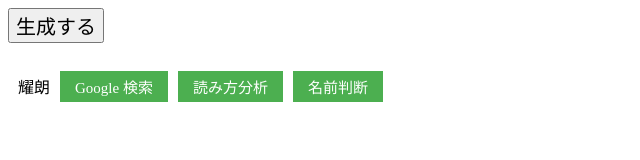
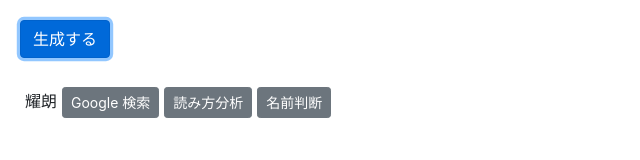
Before and after one commit to crongjie/name_generator, a plain HTML site: page index.html in a window 1280 px wide. Both pictures are taken after a click on the button "生成する". Shown: the whole page, without its empty margins (0-640 px from the left). Drawn offline with nearby package versions, Linux system fonts and the light colour scheme.

Commit message:
adjust styles

```diff
--- a/index.html
+++ b/index.html
@@ -1,15 +1,17 @@
 <!DOCTYPE html>
 <html>
   <head>
+    <meta name="viewport" content="width=device-width, initial-scale=1">
     <script
   src="https://code.jquery.com/jquery-3.5.1.js"
   integrity="sha256-QWo7LDvxbWT2tbbQ97B53yJnYU3WhH/C8ycbRAkjPDc="
   crossorigin="anonymous"></script>
     <script type="text/javascript" src="script.js"></script>
+    <link rel="stylesheet" href="https://stackpath.bootstrapcdn.com/bootstrap/4.5.0/css/bootstrap.min.css" integrity="sha384-9aIt2nRpC12Uk9gS9baDl411NQApFmC26EwAOH8WgZl5MYYxFfc+NcPb1dKGj7Sk" crossorigin="anonymous">
     <link rel=stylesheet type="text/css" href="styles.css">
   </head>
   <body>
-    <button class="rng-text-size" onclick="generate()">生成する</button>
+    <button class="btn btn-primary" onclick="generate()">生成する</button>
     <br /><br />
     <p id="js-copyalert" class="copy_alert">コピーできました！</p>
     <div class="rng-text-size" id="name-list"></div>
--- a/script.js
+++ b/script.js
@@ -13,10 +13,10 @@ function generate(name) {
  }
  var name = NAMELIST.substring(ran1, ran1+1) + NAMELIST.substring(ran2, ran2+1);
  $( "#name-list" ).after( '<div class="name-result">'+ name +
-    // '<a class="search-button" href="#" onclick="copyText(' + "'" + name +"'"+ ')">コピー</a>' +
-    '<a class="search-button" target="_blank" href="https://www.google.com/search?query='+ name +'">Google 検索</a>' +
-    '<a class="search-button" target="_blank" href="https://name.sijisuru.com/Pname/pdetail?pname='+ name +'">読み方分析</a>' +
-    '<a class="search-button" target="_blank" href="https://seimeiuranai.jp/seimei.php?sei=宮坂&mei='+ name +'">名前判断</a>' +
+    // '<a class="btn btn-secondary btn-sm search-button" href="#" onclick="copyText(' + "'" + name +"'"+ ')">コピー</a>' +
+    '<a class="btn btn-secondary btn-sm search-button" target="_blank" href="https://www.google.com/search?query='+ name +'">Google 検索</a>' +
+    '<a class="btn btn-secondary btn-sm search-button" target="_blank" href="https://name.sijisuru.com/Pname/pdetail?pname='+ name +'">読み方分析</a>' +
+    '<a class="btn btn-secondary btn-sm search-button" target="_blank" href="https://seimeiuranai.jp/seimei.php?sei=宮坂&mei='+ name +'">名前判断</a>' +
     "</div>" );
 }
 
--- a/styles.css
+++ b/styles.css
@@ -1,8 +1,14 @@
+*{ box-sizing: border-box }
+
 .rng-text-size {
     font-size: 20px;
 }
 
-.search-button {
+body {
+  padding: 20px;
+}
+
+.search-button-bak {
     background-color: #4CAF50; /* Green */
     border: none;
     color: white;
@@ -14,8 +20,12 @@
     margin-left: 10px;
   }
 
+  .search-button {
+    margin-left: 5px;
+  }
+
 .name-result {
-    margin: 10px;
+    margin: 5px;
 }
 
 .copy_alert {
```
